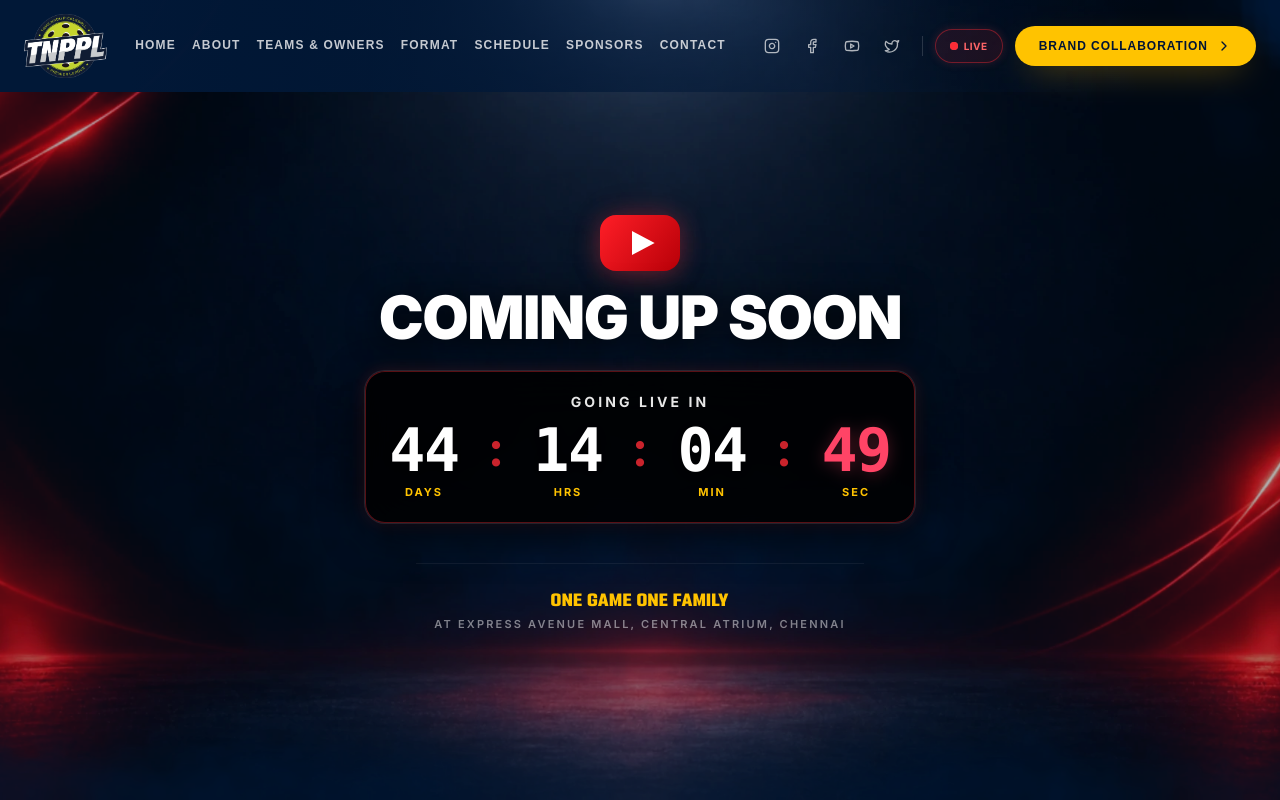
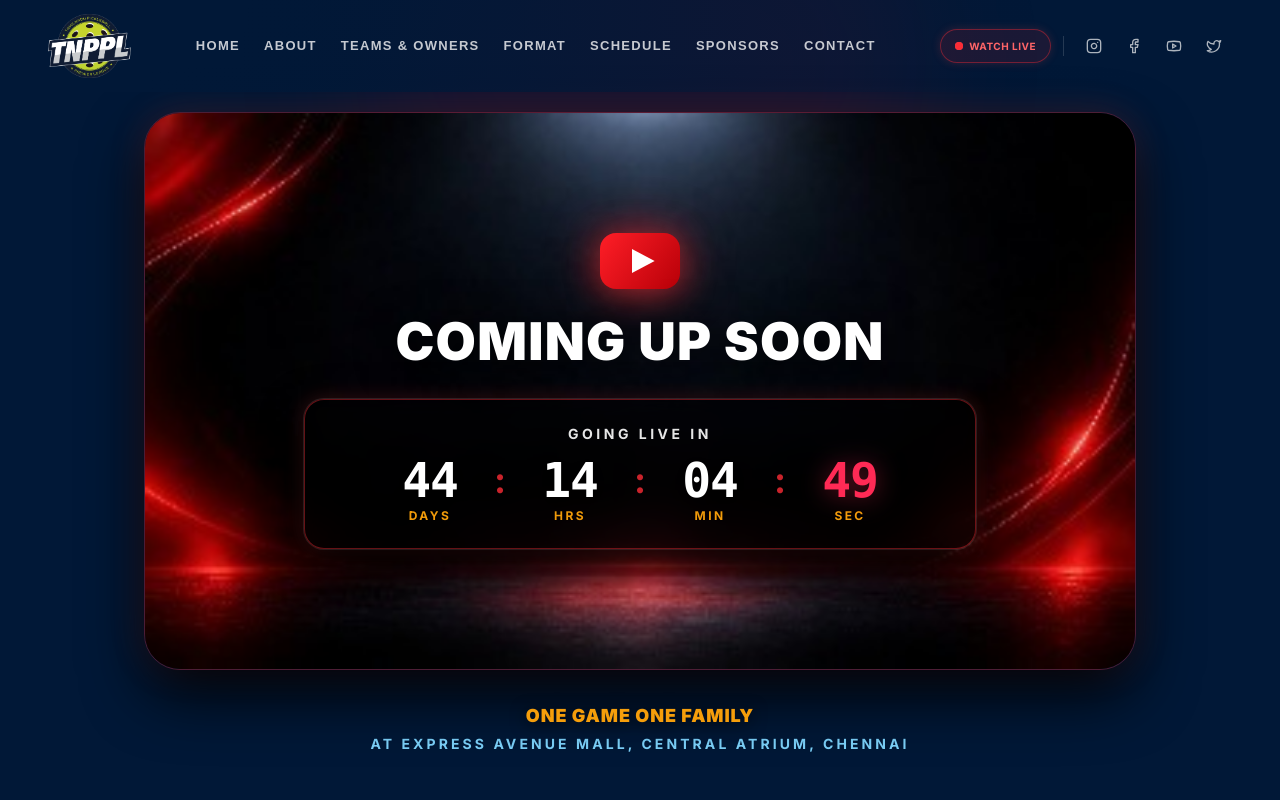
Before and after one commit to eyeleveltech/TNPA, a React (Vite) app: page /live in a window 1280 px wide. Shown: the top 800 px of the page. Built offline with nearby package versions, Linux system fonts and the light colour scheme.

Commit message:
pushed live page work

```diff
--- a/src/components/Navbar.tsx
+++ b/src/components/Navbar.tsx
@@ -1,6 +1,6 @@
 import { useState, useEffect } from "react";
 import { Link, useLocation } from "react-router-dom";
-import { ChevronRight, Menu, X, Instagram, Facebook, Youtube, Twitter } from "lucide-react";
+import { Menu, X, Instagram, Facebook, Youtube, Twitter } from "lucide-react";
 
 const SOCIAL_LINKS = [
   { label: "Instagram", Icon: Instagram, href: "https://www.instagram.com/tamilnadupickleball.assn/" },
@@ -96,9 +96,9 @@ export function Navbar() {
           removed from grid flow rather than reserving a cell — so at md the
           right-hand cluster would land in the middle 1fr column and the menu
           button would sit beside the logo instead of flush right. */}
-      <div className="mx-auto grid w-full max-w-[1600px] grid-cols-[minmax(0,1fr)_auto] items-center gap-4 px-4 py-2.5 sm:px-6 sm:py-3 md:gap-3 md:px-4 md:py-3 lg:grid-cols-[auto_minmax(0,1fr)_auto] lg:gap-4 lg:px-4 lg:py-3.5 xl:gap-6 xl:px-6 2xl:px-8">
-        <div className="flex min-w-0 items-center gap-3 lg:gap-4">
-          <Link to="/" className="flex items-center" aria-label="TNPPL home">
+      <div className="mx-auto flex w-full max-w-[1600px] items-center justify-between gap-4 px-4 py-2.5 sm:px-6 sm:py-3 lg:gap-6 lg:px-8 lg:py-3.5 xl:gap-8 xl:px-12 2xl:px-14">
+        <div className="flex shrink-0 items-center">
+          <Link to="/" className="flex items-center shrink-0" aria-label="TNPPL home">
             <img
               src={LOGO_SRC}
               alt="Tamil Nadu Pickleball Premier League logo"
@@ -114,30 +114,40 @@ export function Navbar() {
 
         <nav
           aria-label="Primary"
-          className="hidden min-w-0 flex-nowrap items-center justify-center gap-x-2 overflow-hidden lg:flex lg:gap-x-2.5 xl:gap-x-4 2xl:gap-x-6"
+          className="hidden min-w-0 flex-1 flex-nowrap items-center justify-center gap-x-3.5 overflow-hidden px-2 lg:flex lg:gap-x-4.5 xl:gap-x-6 2xl:gap-x-7"
         >
           {NAV_ITEMS.map((item) => (
             <Link
               key={item.name}
               to={item.href}
-              className={`nav-link whitespace-nowrap text-[9px] lg:text-[11px] xl:text-[12px] flex items-center gap-1.5 ${isActive(item) ? "nav-link-active" : ""}`}
+              className={`nav-link whitespace-nowrap text-[10px] lg:text-[11.5px] xl:text-[13px] flex items-center gap-1.5 ${isActive(item) ? "nav-link-active" : ""}`}
             >
-              {item.name === "Live" && (
-                <span className="relative flex h-2 w-2">
-                  <span className="animate-ping absolute inline-flex h-full w-full rounded-full bg-red-400 opacity-75"></span>
-                  <span className="relative inline-flex rounded-full h-2 w-2 bg-red-500"></span>
-                </span>
-              )}
               {item.name}
             </Link>
           ))}
         </nav>
 
-        <div className="flex shrink-0 items-center justify-self-end gap-2 lg:gap-3">
-          {/* Social icons — xl and up only. Below 1280px the 8 nav items plus
-              the Brand Collaboration button already consume the row, and the
-              nav is whitespace-nowrap + overflow-hidden, so links would clip
-              rather than wrap. Mobile gets them inside the drawer instead. */}
+        <div className="flex shrink-0 items-center justify-end gap-2 lg:gap-3">
+          <div className="hidden items-center gap-2 lg:flex lg:gap-3">
+            <Link
+              to="/live"
+              className="inline-flex items-center gap-1.5 rounded-full border border-red-500/40 bg-red-500/10 px-3 py-2 text-[10px] font-bold uppercase tracking-wider text-red-400 hover:bg-red-500/20 hover:text-white transition-all shadow-[0_0_10px_rgba(239,68,68,0.2)] xl:px-3.5"
+            >
+              <span className="relative flex h-2 w-2">
+                <span className="animate-ping absolute inline-flex h-full w-full rounded-full bg-red-400 opacity-75"></span>
+                <span className="relative inline-flex rounded-full h-2 w-2 bg-red-500"></span>
+              </span>
+              Watch Live
+            </Link>
+          </div>
+
+          <span
+            className="hidden h-5 w-px bg-foreground/15 xl:block"
+            aria-hidden="true"
+          />
+
+          {/* Social icons — xl and up only. Below 1280px the nav is whitespace-nowrap + overflow-hidden.
+              Mobile gets them inside the drawer instead. */}
           <ul className="hidden items-center gap-1 xl:flex">
             {SOCIAL_LINKS.map(({ label, Icon, href }) => (
               <li key={label}>
@@ -154,38 +164,6 @@ export function Navbar() {
             ))}
           </ul>
 
-          <span
-            className="hidden h-5 w-px bg-foreground/15 xl:block"
-            aria-hidden="true"
-          />
-
-          <div className="hidden items-center gap-2 lg:flex lg:gap-3">
-            <Link
-              to="/live"
-              className="inline-flex items-center gap-1.5 rounded-full border border-red-500/40 bg-red-500/10 px-3 py-2 text-[10px] font-bold uppercase tracking-wider text-red-400 hover:bg-red-500/20 hover:text-white transition-all shadow-[0_0_10px_rgba(239,68,68,0.2)] xl:px-3.5"
-            >
-              <span className="relative flex h-2 w-2">
-                <span className="animate-ping absolute inline-flex h-full w-full rounded-full bg-red-400 opacity-75"></span>
-                <span className="relative inline-flex rounded-full h-2 w-2 bg-red-500"></span>
-              </span>
-              Live
-            </Link>
-            <a
-              href="/#contact"
-              onClick={(e) => {
-                sessionStorage.setItem('focusCollab', 'true');
-                const el = document.getElementById('contact-name');
-                if (el) {
-                  setTimeout(() => el.focus({ preventScroll: true }), 50);
-                }
-              }}
-              className="btn-gold inline-flex items-center gap-1.5 whitespace-nowrap rounded-full px-3 py-2 text-[9px] font-bold uppercase tracking-[0.06em] lg:gap-2 lg:px-5 lg:py-3 lg:text-[12px] lg:tracking-[0.08em] xl:px-6"
-            >
-              Brand Collaboration
-              <ChevronRight className="h-3.5 w-3.5 lg:h-4 lg:w-4" aria-hidden="true" />
-            </a>
-          </div>
-
           <div className="lg:hidden flex items-center gap-2">
             <Link
               to="/live"
@@ -195,7 +173,7 @@ export function Navbar() {
                 <span className="animate-ping absolute inline-flex h-full w-full rounded-full bg-red-400 opacity-75"></span>
                 <span className="relative inline-flex rounded-full h-1.5 w-1.5 bg-red-500"></span>
               </span>
-              Live
+              Watch Live
             </Link>
             <button
               type="button"
@@ -238,23 +216,6 @@ export function Navbar() {
               </Link>
             ))}
           </nav>
-          <div className="mt-6 flex flex-col gap-3">
-            <a
-              href="/#contact"
-              onClick={(e) => {
-                setOpen(false);
-                sessionStorage.setItem('focusCollab', 'true');
-                const el = document.getElementById('contact-name');
-                if (el) {
-                  setTimeout(() => el.focus({ preventScroll: true }), 50);
-                }
-              }}
-              className="btn-gold inline-flex items-center justify-center gap-2 rounded-full px-6 py-3 text-[13px] font-bold uppercase tracking-[0.08em]"
-            >
-              Brand Collaboration
-              <ChevronRight className="h-4 w-4" aria-hidden="true" />
-            </a>
-          </div>
 
           {/* Socials for every viewport below xl, where the header row hides them */}
           <ul className="mt-5 flex items-center justify-center gap-2 border-t border-border pt-5">
--- a/src/pages/live/index.tsx
+++ b/src/pages/live/index.tsx
@@ -3,7 +3,7 @@ import { Navbar } from "@/components/Navbar";
 import { Footer } from "@/components/Footer";
 import { LIVE_STREAM_CONFIG, isLiveActive, extractYouTubeId } from "@/config/liveStream";
 import { Radio, Tv } from "lucide-react";
-import LIVE_STUDIO_BG from "@/assets/live_studio_bg.webp";
+import LIVE_ARENA_BANNER from "@/assets/live_arena_banner.jpg";
 
 // Target Live Date: September 17, 2026, 08:00:00 AM IST
 const TARGET_LIVE_TIMESTAMP = new Date("2026-09-17T08:00:00+05:30").getTime();
@@ -163,27 +163,29 @@ export default function LivePage() {
           </div>
         ) : (
           /* ========================================================================= */
-          /* BANNER HERO SECTION: FULL-BLEED LIVE COUNTDOWN ARENA                      */
+          /* BANNER CARD SECTION: 16:9 UNCROPPED COUNTDOWN ARENA BANNER                */
           /* ========================================================================= */
-          <div className="relative flex w-full min-h-screen flex-col items-center justify-center px-4 pt-24 pb-12 sm:pt-28 sm:pb-16 text-center select-none overflow-hidden">
-            {/* Ultra HD Studio Background - Edge to Edge */}
+          <div className="mx-auto w-full max-w-5xl px-4 pt-24 pb-12 sm:pt-28 sm:pb-16 flex flex-col items-center justify-center">
+            {/* The Framed Banner Card with exact 16:9 aspect ratio - ZERO cropping */}
+            <div className="relative w-full aspect-video overflow-hidden rounded-2xl sm:rounded-3xl md:rounded-[36px] border border-red-500/30 shadow-[0_25px_60px_rgba(0,0,0,0.9),0_0_35px_rgba(239,68,68,0.2)] flex flex-col items-center justify-center text-center p-4 sm:p-8 md:p-12 lg:p-14 select-none">
+              {/* Ultra HD Banner Image - Exact 16:9 Uncut */}
               <img
-              src={LIVE_STUDIO_BG}
-              alt="TNPPL Live Broadcast Arena"
+                src={LIVE_ARENA_BANNER}
+                alt="TNPPL Live Broadcast Banner"
                 width={1920}
                 height={1080}
                 loading="eager"
                 fetchPriority="high"
-              className="absolute inset-0 w-full h-full object-cover object-center -z-10"
+                className="absolute inset-0 w-full h-full object-cover object-center pointer-events-none z-0"
               />
-            {/* Subtle contrast overlay to keep glow balanced and elegant */}
-            <div className="absolute inset-0 bg-ink/30 pointer-events-none -z-10" />
 
-            {/* 1. YouTube 3D Vector Icon (Compact & elegant) */}
-            <div className="relative mb-2 sm:mb-3 md:mb-4 flex items-center justify-center">
-              <div className="absolute h-9 w-12 sm:h-12 sm:w-16 md:h-14 md:w-20 rounded-full bg-red-600/20 blur-lg" />
+              {/* All Banner Content Elements placed on top of the image */}
+              <div className="relative z-10 flex flex-col items-center justify-center w-full">
+                {/* 1. YouTube 3D Vector Icon (Glow & Icon) */}
+                <div className="relative mb-2.5 sm:mb-4 md:mb-5 lg:mb-6 flex items-center justify-center">
+                  <div className="absolute h-10 w-14 sm:h-14 sm:w-20 md:h-16 md:w-24 rounded-full bg-red-600/40 blur-xl pointer-events-none" />
                   <svg
-                className="relative h-8 w-auto sm:h-11 md:h-13 lg:h-14 drop-shadow-[0_4px_12px_rgba(239,68,68,0.3)]"
+                    className="relative h-7 sm:h-10 md:h-12 lg:h-14 drop-shadow-[0_4px_16px_rgba(239,68,68,0.5)]"
                     viewBox="0 0 120 84"
                     fill="none"
                     xmlns="http://www.w3.org/2000/svg"
@@ -199,79 +201,81 @@ export default function LivePage() {
                   </svg>
                 </div>
 
-            {/* 2. Razor-Sharp "Coming up soon" Title (Refined, proportional scale) */}
-            <h1 className="text-2xl sm:text-4xl md:text-5xl lg:text-5xl xl:text-6xl font-black text-white tracking-tight drop-shadow-[0_4px_16px_rgba(0,0,0,0.85)] mb-3 sm:mb-5 md:mb-6 font-sans">
-              Coming up soon
+                {/* 2. Razor-Sharp "COMING UP SOON" Title */}
+                <h1 className="text-xl sm:text-3xl md:text-4xl lg:text-[3.25rem] font-black text-white tracking-wide uppercase drop-shadow-[0_4px_20px_rgba(0,0,0,0.95)] mb-3 sm:mb-5 md:mb-7 font-sans">
+                  COMING UP SOON
                 </h1>
 
-            {/* 3. Sleek Luxury Glassmorphic Countdown Box (Toned-down glow) */}
-            <div className="w-[92%] sm:w-[80%] md:w-[65%] lg:w-[50%] xl:w-[44%] max-w-2xl bg-black/85 border border-red-500/35 ring-1 ring-white/10 rounded-2xl sm:rounded-3xl px-4 py-3 sm:px-6 sm:py-4 md:px-8 md:py-5 shadow-[0_12px_40px_rgba(0,0,0,0.7),0_0_16px_rgba(239,68,68,0.2)] flex flex-col items-center justify-center backdrop-blur-xl">
-              <span className="text-[9px] sm:text-[10px] md:text-xs lg:text-sm font-bold tracking-[0.22em] text-white/90 uppercase mb-1.5 sm:mb-2">
+                {/* 3. Sleek Luxury Glassmorphic Countdown Box with spacious padding */}
+                <div className="w-[94%] sm:w-[88%] md:w-[80%] max-w-2xl bg-black/45 border border-red-500/40 ring-1 ring-white/10 rounded-xl sm:rounded-2xl md:rounded-3xl px-3.5 py-2.5 sm:px-8 sm:py-4 md:px-10 md:py-5 lg:px-12 lg:py-6 shadow-[0_12px_40px_rgba(0,0,0,0.8),0_0_20px_rgba(239,68,68,0.25)] flex flex-col items-center justify-center backdrop-blur-md">
+                  <span className="text-[9px] sm:text-xs md:text-sm font-bold tracking-[0.25em] text-white/90 uppercase mb-1 sm:mb-2 md:mb-3">
                     {timeLeft.isLive ? "EVENT IS NOW LIVE" : "GOING LIVE IN"}
                   </span>
 
-              <div className="flex items-center justify-center gap-2 sm:gap-3 md:gap-5 lg:gap-6 text-white">
+                  <div className="flex items-center justify-center gap-2 sm:gap-4 md:gap-6 lg:gap-8 text-white">
                     {/* Days */}
-                <div className="flex flex-col items-center min-w-8 sm:min-w-12 md:min-w-16 lg:min-w-20">
-                  <span className="text-2xl sm:text-3xl md:text-5xl lg:text-6xl font-black font-mono tracking-tight text-white drop-shadow-[0_2px_8px_rgba(0,0,0,0.8)]">
+                    <div className="flex flex-col items-center min-w-7 sm:min-w-11 md:min-w-14 lg:min-w-16">
+                      <span className="text-lg sm:text-3xl md:text-4xl lg:text-5xl font-black font-mono tracking-tight text-white drop-shadow-[0_2px_10px_rgba(0,0,0,0.8)]">
                         {String(timeLeft.days).padStart(2, "0")}
                       </span>
-                  <span className="text-[7px] sm:text-[9px] md:text-[11px] font-bold uppercase tracking-[0.18em] text-gold mt-0.5 sm:mt-1">
+                      <span className="text-[7px] sm:text-[9px] md:text-xs font-bold uppercase tracking-[0.2em] text-[#f59e0b] mt-0.5 sm:mt-1">
                         DAYS
                       </span>
                     </div>
 
-                <span className="text-base sm:text-2xl md:text-4xl lg:text-5xl font-bold text-red-500/80 -translate-y-2 sm:-translate-y-3">
+                    <span className="text-sm sm:text-2xl md:text-3xl lg:text-4xl font-bold text-red-500/80 -translate-y-1.5 sm:-translate-y-2.5">
                       :
                     </span>
 
                     {/* Hours */}
-                <div className="flex flex-col items-center min-w-8 sm:min-w-12 md:min-w-16 lg:min-w-20">
-                  <span className="text-2xl sm:text-3xl md:text-5xl lg:text-6xl font-black font-mono tracking-tight text-white drop-shadow-[0_2px_8px_rgba(0,0,0,0.8)]">
+                    <div className="flex flex-col items-center min-w-7 sm:min-w-11 md:min-w-14 lg:min-w-16">
+                      <span className="text-lg sm:text-3xl md:text-4xl lg:text-5xl font-black font-mono tracking-tight text-white drop-shadow-[0_2px_10px_rgba(0,0,0,0.8)]">
                         {String(timeLeft.hours).padStart(2, "0")}
                       </span>
-                  <span className="text-[7px] sm:text-[9px] md:text-[11px] font-bold uppercase tracking-[0.18em] text-gold mt-0.5 sm:mt-1">
+                      <span className="text-[7px] sm:text-[9px] md:text-xs font-bold uppercase tracking-[0.2em] text-[#f59e0b] mt-0.5 sm:mt-1">
                         HRS
                       </span>
                     </div>
 
-                <span className="text-base sm:text-2xl md:text-4xl lg:text-5xl font-bold text-red-500/80 -translate-y-2 sm:-translate-y-3">
+                    <span className="text-sm sm:text-2xl md:text-3xl lg:text-4xl font-bold text-red-500/80 -translate-y-1.5 sm:-translate-y-2.5">
                       :
                     </span>
 
                     {/* Minutes */}
-                <div className="flex flex-col items-center min-w-8 sm:min-w-12 md:min-w-16 lg:min-w-20">
-                  <span className="text-2xl sm:text-3xl md:text-5xl lg:text-6xl font-black font-mono tracking-tight text-white drop-shadow-[0_2px_8px_rgba(0,0,0,0.8)]">
+                    <div className="flex flex-col items-center min-w-7 sm:min-w-11 md:min-w-14 lg:min-w-16">
+                      <span className="text-lg sm:text-3xl md:text-4xl lg:text-5xl font-black font-mono tracking-tight text-white drop-shadow-[0_2px_10px_rgba(0,0,0,0.8)]">
                         {String(timeLeft.minutes).padStart(2, "0")}
                       </span>
-                  <span className="text-[7px] sm:text-[9px] md:text-[11px] font-bold uppercase tracking-[0.18em] text-gold mt-0.5 sm:mt-1">
+                      <span className="text-[7px] sm:text-[9px] md:text-xs font-bold uppercase tracking-[0.2em] text-[#f59e0b] mt-0.5 sm:mt-1">
                         MIN
                       </span>
                     </div>
 
-                <span className="text-base sm:text-2xl md:text-4xl lg:text-5xl font-bold text-red-500/80 -translate-y-2 sm:-translate-y-3">
+                    <span className="text-sm sm:text-2xl md:text-3xl lg:text-4xl font-bold text-red-500/80 -translate-y-1.5 sm:-translate-y-2.5">
                       :
                     </span>
 
                     {/* Seconds */}
-                <div className="flex flex-col items-center min-w-8 sm:min-w-12 md:min-w-16 lg:min-w-20">
-                  <span className="text-2xl sm:text-3xl md:text-5xl lg:text-6xl font-black font-mono tracking-tight text-[#ff4466] drop-shadow-[0_2px_8px_rgba(255,68,102,0.3)]">
+                    <div className="flex flex-col items-center min-w-7 sm:min-w-11 md:min-w-14 lg:min-w-16">
+                      <span className="text-lg sm:text-3xl md:text-4xl lg:text-5xl font-black font-mono tracking-tight text-[#ff2a55] drop-shadow-[0_2px_12px_rgba(255,42,85,0.45)]">
                         {String(timeLeft.seconds).padStart(2, "0")}
                       </span>
-                  <span className="text-[7px] sm:text-[9px] md:text-[11px] font-bold uppercase tracking-[0.18em] text-gold mt-0.5 sm:mt-1">
+                      <span className="text-[7px] sm:text-[9px] md:text-xs font-bold uppercase tracking-[0.2em] text-[#f59e0b] mt-0.5 sm:mt-1">
                         SEC
                       </span>
                     </div>
                   </div>
                 </div>
+              </div>
+            </div>
 
-            {/* Subtle Footer Note */}
-            <div className="mt-8 sm:mt-10 border-t border-border/60 pt-6 w-full max-w-md">
-              <p className="display-title tracking-wider text-gold text-sm sm:text-base">
+            {/* Content text placed BELOW the banner */}
+            <div className="mt-6 sm:mt-8 text-center select-none">
+              <p className="text-sm sm:text-base md:text-lg font-black tracking-wider uppercase text-[#f59e0b] drop-shadow-[0_2px_8px_rgba(0,0,0,0.8)]">
                 ONE GAME ONE FAMILY
               </p>
-              <p className="mt-1 text-[11px] font-semibold uppercase tracking-[0.2em] text-foreground/50">
-                At Express Avenue Mall, Central Atrium, Chennai
+              <p className="mt-1 text-[10px] sm:text-xs md:text-sm font-bold uppercase tracking-[0.22em] text-[#7dd3fc]">
+                AT EXPRESS AVENUE MALL, CENTRAL ATRIUM, CHENNAI
               </p>
             </div>
           </div>
```
Also changed, not shown: src/assets/live_arena_banner.jpg (added), src/assets/live_studio_bg.webp. Lines whose indentation alone changed are shown as unchanged.
